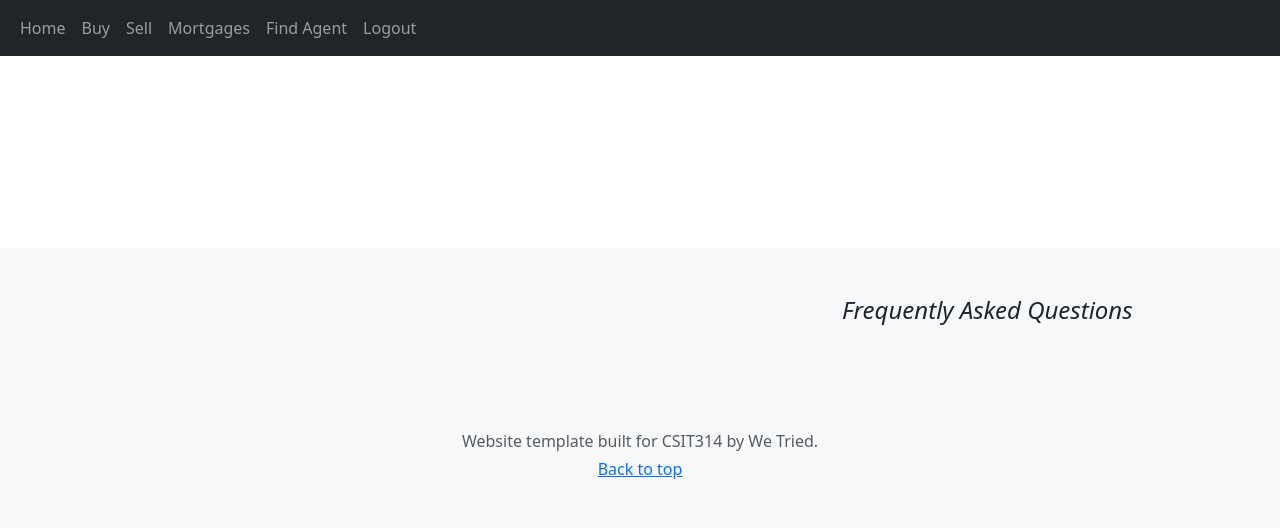
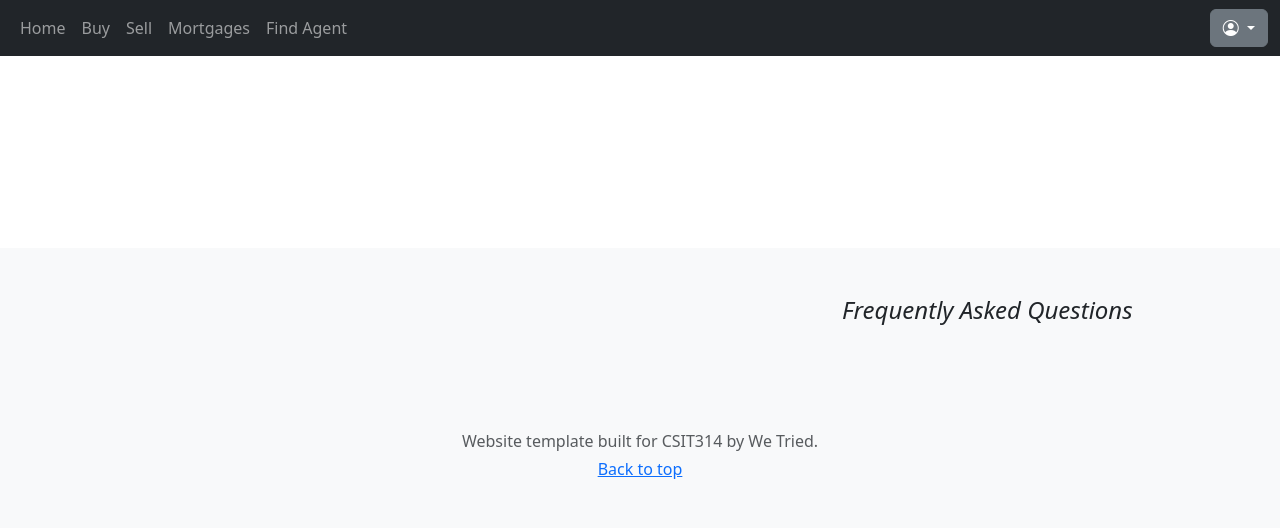
Before and after one commit to zhiganggg/We-Tried-CSIT314, a Flask app: page /buy in a window 1280 px wide. Shown: the top 528 px of the page. Run offline with Flask 3, Linux system fonts and the light colour scheme; the visitor is signed in with stand-in values (Sample User, id 1); data that the repository does not hold is empty; some libraries are stand-ins or nearby versions.

Commit message:
added dropdown in navbar

```diff
--- a/website/templates/base.html
+++ b/website/templates/base.html
@@ -75,19 +75,30 @@
           <span class="navbar-toggler-icon"></span>
         </button>
         <div class="collapse navbar-collapse" id="navbar">
-          <div class="navbar-nav">
-            <a class="nav-item nav-link" href="/home">Home</a>
+          <ul class="navbar-nav me-auto">
+            <li class="nav-item"><a class="nav-item nav-link" href="/home">Home</a></li>
+
             {% if user.is_authenticated %}
-            <a class="nav-item nav-link" href="/buy">Buy</a>
-            <a class="nav-item nav-link" href="/sell">Sell</a>
-            <a class="nav-item nav-link" href="/mortgages">Mortgages</a>
-            <a class="nav-item nav-link" href="/find-agent">Find Agent</a>
-            <a class="nav-item nav-link" href="/logout">Logout</a>
+            <li class="nav-item"><a class="nav-item nav-link" href="/buy">Buy</a></li>
+            <li class="nav-item"><a class="nav-item nav-link" href="/sell">Sell</a></li>
+            <li class="nav-item"><a class="nav-item nav-link" href="/mortgages">Mortgages</a></li>
+            <li class="nav-item"><a class="nav-item nav-link" href="/find-agent">Find Agent</a></li>
             {% else %}
-            <a class="nav-item nav-link" href="/login">Login</a>
-            <a class="nav-item nav-link" href="/sign-up">Sign Up</a>
+            <li class="nav-item"><a class="nav-item nav-link" href="/login">Login</a></li>
+            <li class="nav-item"><a class="nav-item nav-link" href="/sign-up">Sign Up</a></li>
             {% endif %}
+          </ul>
+          {% if user.is_authenticated %}
+          <div class="dropdown">
+            <button class="btn btn-secondary dropdown-toggle" type="button" data-bs-toggle="dropdown" aria-expanded="false">
+              <i class="bi bi-person-circle"></i>
+            </button>
+            <ul class="dropdown-menu dropdown-menu-lg-end">
+              <li><a class="dropdown-item" href="#">Favourite</a></li>
+              <li><a class="dropdown-item" href="/logout">Logout <i class="bi bi-box-arrow-right"></i></a></li>
+            </ul>
           </div>
+          {% endif %}
         </div>
       </div>
     </nav>
```
